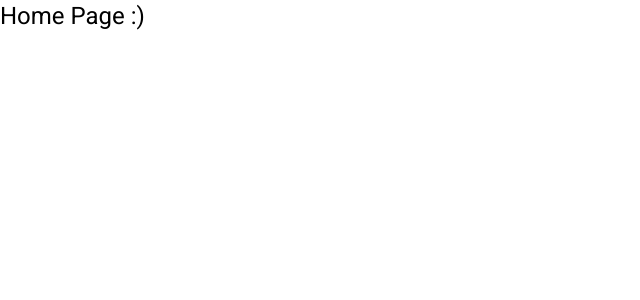
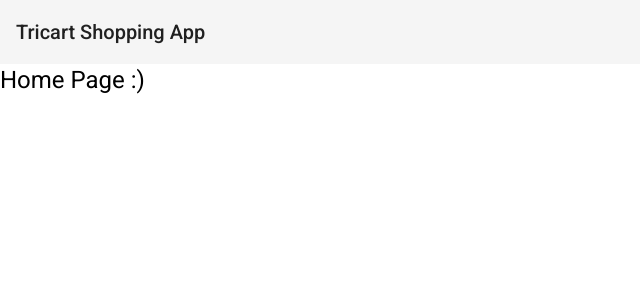
Before and after one commit to kunal2604/Trishapp, an Angular app: page / in a window 1280 px wide. Shown: the top 300 px of the page, without its empty margins (0-640 px from the left). Built offline with nearby package versions, Linux system fonts and the light colour scheme.

Commit message:
Angular CLI, CORE updated; LAZY loading fixed (new way of doing)

```diff
--- a/src/app/app-routing.module.ts
+++ b/src/app/app-routing.module.ts
@@ -10,8 +10,8 @@ const routes: Routes = [
   },
   {
   path: 'products',
-  loadChildren: './products/products.module#ProductsModule' // We use string way for lazy loading, so that it's not compiled
-  //loadChildren: () => ProductsModule,
+  loadChildren: () => import('./products/products.module').then(m => m.ProductsModule)
+  //loadChildren: './products/products.module#ProductsModule'  DEPRECATED in updated 'ng'
   }
 ];
 
--- a/src/app/app.component.html
+++ b/src/app/app.component.html
@@ -1 +1,6 @@
+<mat-toolbar>
+    <mat-toolbar-row>
+        <span>Tricart Shopping App</span>
+    </mat-toolbar-row>
+</mat-toolbar>
 <router-outlet></router-outlet>
```
Also changed, not shown: package.json (+12 -12 lines), 1 other file (tests, documents, lock files or other folders).
